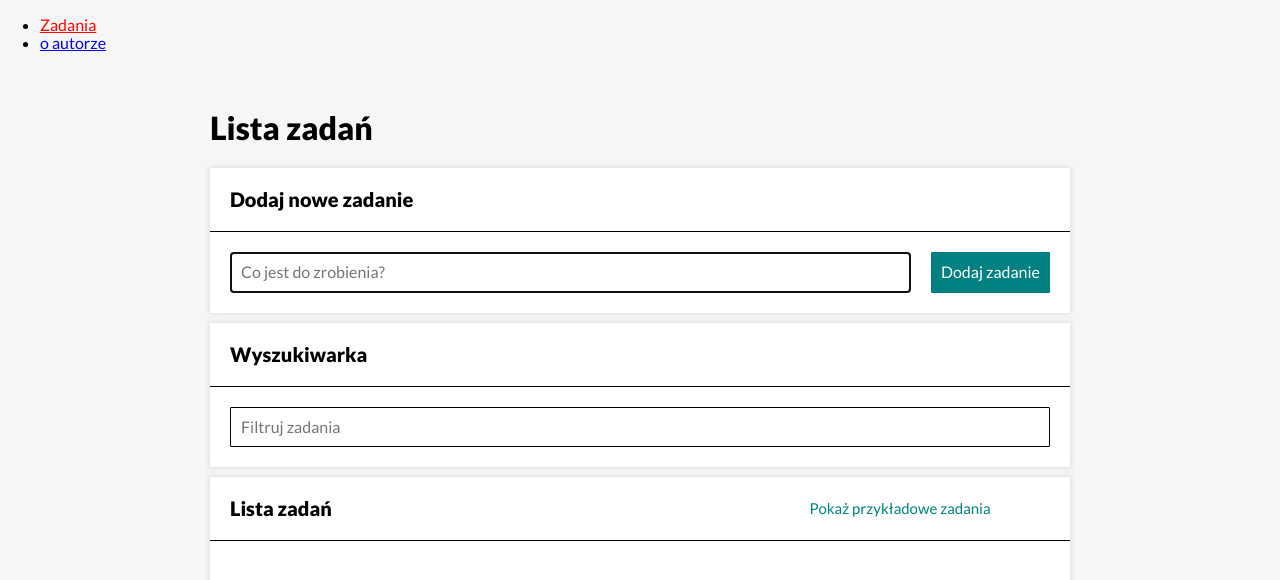
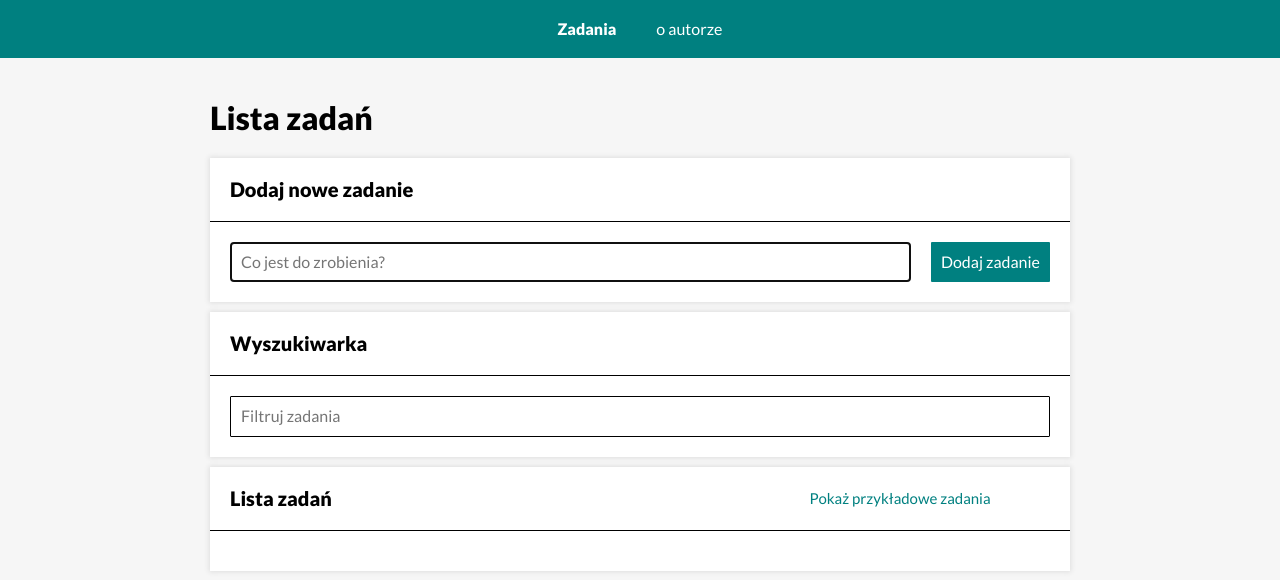
Before and after one commit to AngelikaKrygier/todo-list-react, a React (Create React App) app: page /#/zadania in a window 1280 px wide. Shown: the top 580 px of the page. Built offline with nearby package versions, Linux system fonts and the light colour scheme.

Commit message:
moved navigation to separate component

```diff
--- a/src/App.js
+++ b/src/App.js
@@ -2,28 +2,18 @@ import TasksPage from "./features/tasks/TasksPage/index.js";
 import TaskPage from "./features/tasks/TaskPage/index.js";
 import AuthorPage from "./features/author/AuthorPage";
 import { HashRouter, Switch, Route, Redirect, Link } from "react-router-dom";
-import { StyledNavLink } from "./styled.js";
-// import { StyledNavLink } from "./styled.js";
+import Navigation from "./Navigation/index.js";
 
 const App = () => (
     <HashRouter>
-        <nav>
-            <ul>
-                <li>
-                    <StyledNavLink to="/zadania">Zadania</StyledNavLink>
-                </li>
-                <li>
-                    <StyledNavLink to="/autor">o autorze</StyledNavLink>
-                </li>
-            </ul>
+        <Navigation/>
             <Switch>
                 <Route path="/zadania/:id"><TaskPage /></Route>
                 <Route path="/zadania"><TasksPage /></Route>
                 <Route path="/autor"><AuthorPage /></Route>
                 <Route path="/"><Redirect to="/zadania"></Redirect></Route>
             </Switch>
-        </nav>
     </HashRouter>
-)
+);
 
 export default App
--- /dev/null
+++ b/src/Navigation/index.js
@@ -0,0 +1,18 @@
+import { StyledNavLink } from "./styled"
+import { NavigationList, ListItem } from "./styled"
+
+const Navigation = ()=> (
+
+    <nav>
+        <NavigationList>
+            <ListItem>
+                <StyledNavLink to="/zadania">Zadania</StyledNavLink>
+            </ListItem>
+            <ListItem>
+                <StyledNavLink to="/autor">o autorze</StyledNavLink>
+            </ListItem>
+        </NavigationList>
+    </nav>
+)
+
+export default Navigation
--- /dev/null
+++ b/src/Navigation/styled.js
@@ -0,0 +1,23 @@
+import styled from "styled-components";
+import { NavLink } from "react-router-dom";
+
+export const NavigationList = styled.nav`
+    display: flex;
+    flex-direction: row;
+    justify-content: center;
+    background-color: ${({theme})=> theme.color.teal};
+`
+
+export const ListItem = styled.li`
+padding: 20px;
+list-style: none;
+`
+
+export const StyledNavLink = styled(NavLink)`
+    &.active {
+        font-weight: 900;
+    }
+
+color: ${({theme})=> theme.color.white};
+text-decoration: none;
+`
--- a/src/styled.js
+++ /dev/null
@@ -1,8 +0,0 @@
-import styled from "styled-components";
-import { NavLink } from "react-router-dom";
-
-export const StyledNavLink = styled(NavLink)`
-&.active {
-    color:red;
-}
-`
```
